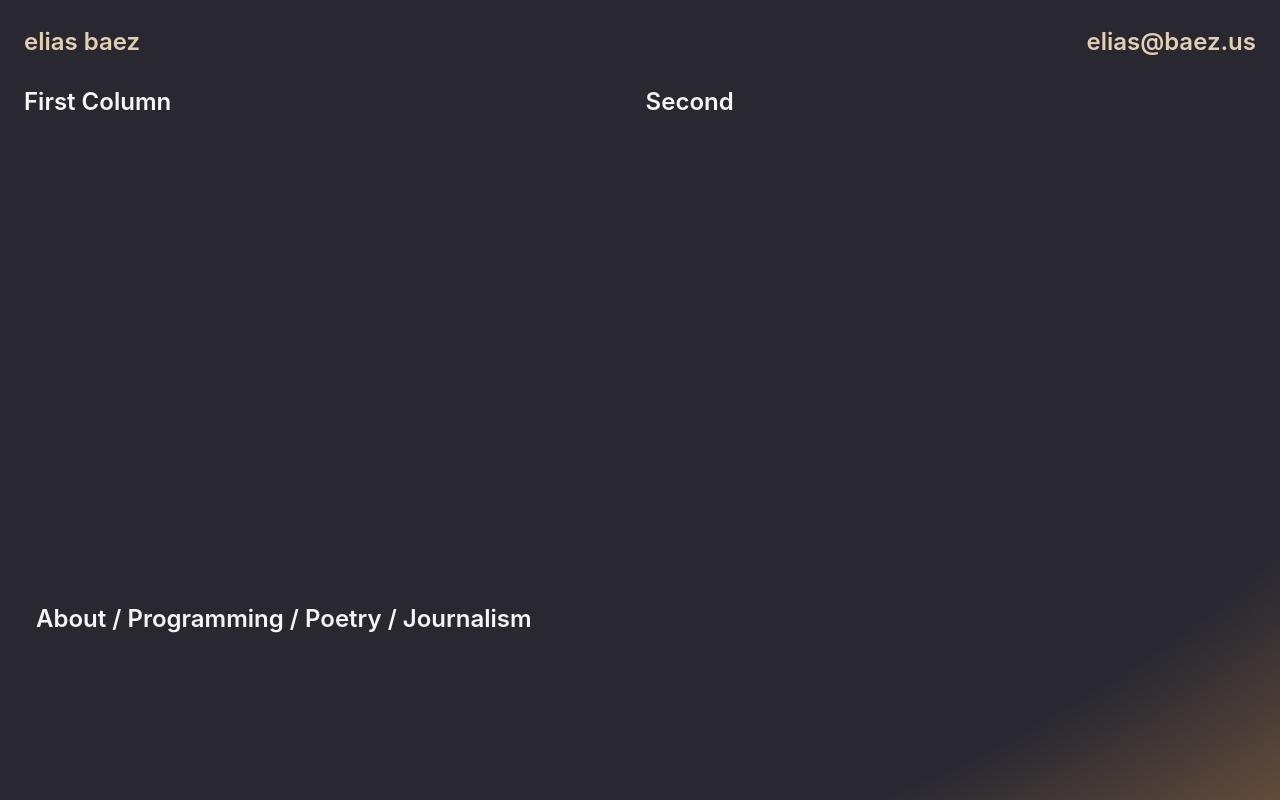
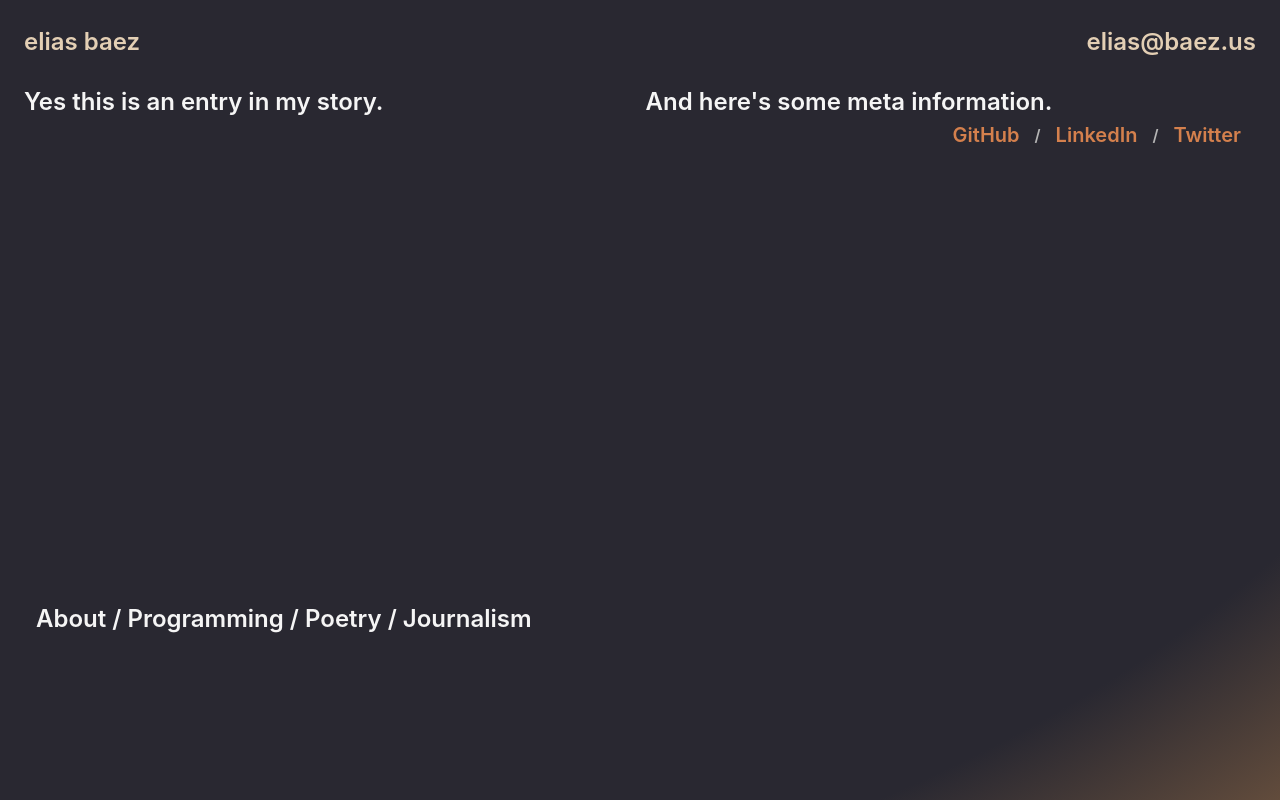
Before and after one commit to baezus/dreamhost-baezus, a React (Create React App) app in the folder client/: page / in a window 1280 px wide. Built offline with nearby package versions, Linux system fonts and the light colour scheme.

Commit message:
Added the Breadcrumb piece of the right-column. Next it needs the image above it. I also need to add the toggle buttons into the left column, below where the prose will be.

```diff
--- a/client/package.json
+++ b/client/package.json
@@ -10,6 +10,7 @@
     "node-sass": "4.14.1",
     "react": "^17.0.1",
     "react-dom": "^17.0.1",
+    "react-router-dom": "^5.2.0",
     "react-scripts": "4.0.1",
     "web-vitals": "^0.2.4"
   },
--- a/client/src/App.js
+++ b/client/src/App.js
@@ -1,5 +1,8 @@
 import './styles/App.scss';
 import Header from './components/Header';
+import LeftColumn from './components/LeftColumn';
+import RightColumn from './components/RightColumn';
+import Footer from './components/Footer';
 
 function App() {
   return (
@@ -7,20 +10,13 @@ function App() {
       <Header/>
       <div className="columns">
         <div className="column is-half">
-          First Column
+          <LeftColumn/>
         </div>
         <div className="column is-half">
-          Second
+          <RightColumn/>
         </div>
       </div>
-
-      <footer className="footer">
-        <div className="content has-text-centered">
-          <p>
-            About / Programming / Poetry / Journalism
-          </p>
-        </div>
-      </footer>
+      <Footer/>
     </div>
   );
 }
--- /dev/null
+++ b/client/src/components/Breadcrumb.js
@@ -0,0 +1,18 @@
+import React from 'react';
+
+const Breadcrumb = (props) => {
+
+  return (
+    <>
+      <nav className="breadcrumb is-right" aria-label="breadcrumbs">
+        <ul className="metaBio_links is-hidden-mobile">
+          <li><a href={'https://github.com/baezus'} className="is-size-5" target="_blank">GitHub</a></li>
+          <li><a href={'https://www.linkedin.com/in/baezus'} className="is-size-5" target="_blank">LinkedIn</a></li>
+          <li><a href={'https://twitter.com/baez_us'} className="is-size-5" target="_blank">Twitter</a></li>
+        </ul>
+      </nav>
+    </>
+  )
+}
+
+export default Breadcrumb;
--- a/client/src/components/Footer.js
+++ b/client/src/components/Footer.js
@@ -0,0 +1,16 @@
+import React from 'react';
+
+const Footer = () => {
+
+  return (
+    <footer className="footer">
+      <div className="content has-text-centered">
+        <p>
+          About / Programming / Poetry / Journalism
+        </p>
+      </div>
+    </footer>
+  )
+}
+
+export default Footer;
--- a/client/src/components/LeftColumn.js
+++ b/client/src/components/LeftColumn.js
@@ -0,0 +1,13 @@
+import React from 'react';
+
+const LeftColumn = () => {
+
+  return(
+    <div>
+      <p>Yes this is an entry in my story.</p>
+    </div>
+  )
+
+}
+
+export default LeftColumn;
--- a/client/src/components/RightColumn.js
+++ b/client/src/components/RightColumn.js
@@ -0,0 +1,15 @@
+import React from 'react';
+import Breadcrumb from './Breadcrumb';
+
+const RightColumn = () => {
+
+  return(
+    <div>
+      <p>And here's some meta information.</p>
+      <Breadcrumb/>
+    </div>
+  )
+
+}
+
+export default RightColumn;
```
Also changed, not shown: 2 other files (tests, documents, lock files or other folders).
